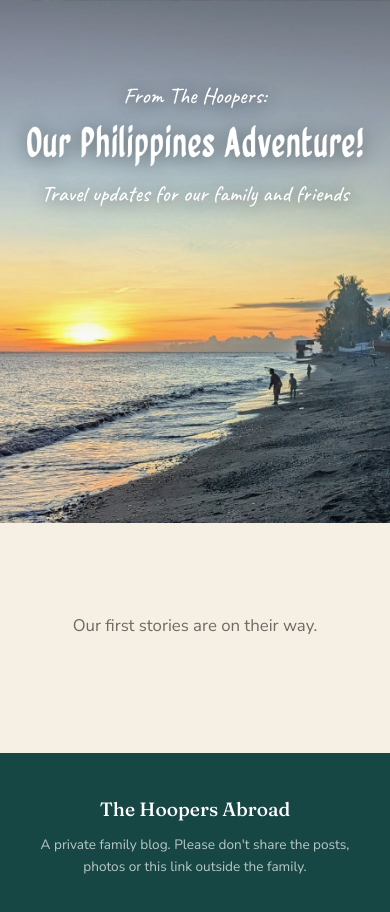
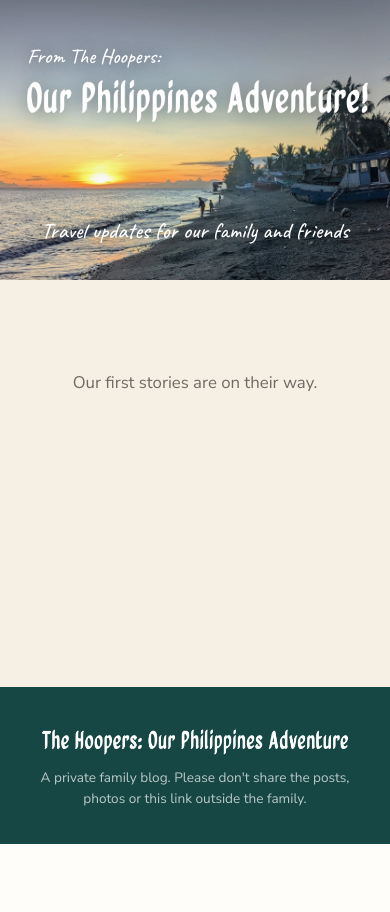
Before and after one commit to Andrew-Lubi/thehoopersabroad, a plain HTML site: page index.html in a window 390 px wide. After the commit the page ends 844 px from the top, so only its background shows below. Drawn offline with Linux system fonts and the light colour scheme.

Commit message:
Header: left-aligned kicker, text higher in the sky, tagline on the sand, shorter wider photo on phones; Quiapo footer title (as image)
Co-Authored-By: Claude Opus 5.5 <noreply@anthropic.com>
Claude-Session: https://claude.ai/code/session_01Msr9k4YtYEotC7ENMD8zXv

```diff
--- a/assets/style.css
+++ b/assets/style.css
@@ -57,7 +57,7 @@ h1, h2, h3 { font-family: 'Fraunces', Georgia, serif; line-height: 1.2; font-wei
 .home-hero.has-photo {
   min-height: clamp(340px, 62vh, 620px);
   display: flex; flex-direction: column; justify-content: flex-start;
-  padding-top: clamp(48px, 9vh, 96px);
+  padding: clamp(22px, 4.5vh, 44px) 22px clamp(18px, 3.5vh, 34px);
   background-position: center 62%;
   text-shadow: 0 2px 16px rgba(0,0,0,0.5);
 }
@@ -68,9 +68,12 @@ h1, h2, h3 { font-family: 'Fraunces', Georgia, serif; line-height: 1.2; font-wei
 .home-hero > * { position: relative; }
 .home-hero.has-photo .strap { color: #fff; }
 .home-hero.has-photo h1 { margin: 0 0 4px; line-height: 0; }
+.hero-title { width: min(860px, 90vw); margin: 0 auto; text-align: left; }
 .home-hero .kicker {
-  font-family: 'Caveat', cursive; font-size: clamp(1.4rem, 3.6vw, 2rem); color: #fff; margin-bottom: 6px;
+  font-family: 'Caveat', cursive; font-size: clamp(1.3rem, 3.6vw, 2rem); color: #fff;
+  margin: 0 0 2px 1.5%;
 }
+.home-hero.has-photo .strap { margin-top: auto; }   /* sits at the bottom of the photo, on the sand */
 .home-hero .title-img {
   width: min(860px, 90vw); height: auto; margin: 0 auto;
   filter: drop-shadow(0 2px 10px rgba(0,0,0,0.45));
@@ -156,12 +159,13 @@ h1, h2, h3 { font-family: 'Fraunces', Georgia, serif; line-height: 1.2; font-wei
 
 /* ─── FOOTER ────────────────────────────────────── */
 footer { background: var(--sea-dk); color: rgba(255,255,255,0.7); text-align: center; padding: 40px 22px 34px; }
-footer .footer-name { font-family: 'Fraunces', Georgia, serif; font-size: 1.2rem; color: #fff; margin-bottom: 8px; }
+footer .footer-name { font-family: 'Fraunces', Georgia, serif; font-size: 1.2rem; color: #fff; margin-bottom: 10px; }
+footer .footer-title-img { width: min(420px, 80vw); height: auto; margin: 0 auto; }
 footer .private-note { font-size: 0.85rem; max-width: 520px; margin: 0 auto; line-height: 1.6; }
 
 /* ─── SMALL SCREENS ─────────────────────────────── */
 @media (max-width: 700px) {
-  .home-hero.has-photo { background-position: 30% 62%; }
+  .home-hero.has-photo { background-position: 30% 62%; min-height: 280px; }
   .post-card { grid-template-columns: 1fr; }
   .post-card img { height: 220px; min-height: 0; }
   .post-card-body { padding: 20px 22px 24px; }
--- a/index.html
+++ b/index.html
@@ -14,10 +14,12 @@
 
 <!-- Header photo: Tibanban beach at sunset. To change it, replace the url below. -->
 <header class="home-hero has-photo" style="background-image:url('assets/home/home-01-tibanban-sunset.jpg')">
-  <div class="kicker">From The Hoopers:</div>
-  <!-- Title is an image in the Quiapo font: its licence allows the letters as a picture,
-       but not as a web font without the designer's permission. -->
-  <h1><img class="title-img" src="assets/home/title-our-philippines-adventure.png" alt="Our Philippines Adventure!" width="2000" height="281"></h1>
+  <div class="hero-title">
+    <div class="kicker">From The Hoopers:</div>
+    <!-- Title is an image in the Quiapo font: its licence allows the letters as a picture,
+         but not as a web font without the designer's permission. -->
+    <h1><img class="title-img" src="assets/home/title-our-philippines-adventure.png" alt="Our Philippines Adventure!" width="2000" height="281"></h1>
+  </div>
   <div class="strap">Travel updates for our family and friends</div>
 </header>
 
@@ -42,7 +44,7 @@
 </main>
 
 <footer>
-  <div class="footer-name">The Hoopers Abroad</div>
+  <div class="footer-name"><img class="footer-title-img" src="assets/home/footer-the-hoopers-our-philippines-adventure.png" alt="The Hoopers: Our Philippines Adventure" width="1200" height="114"></div>
   <p class="private-note">A private family blog. Please don't share the posts, photos or this link outside the family.</p>
 </footer>
 
```
Also changed, not shown: templates/post-template.html (+1 -1 lines), assets/home/footer-the-hoopers-our-philippines-adventure.png (added).
